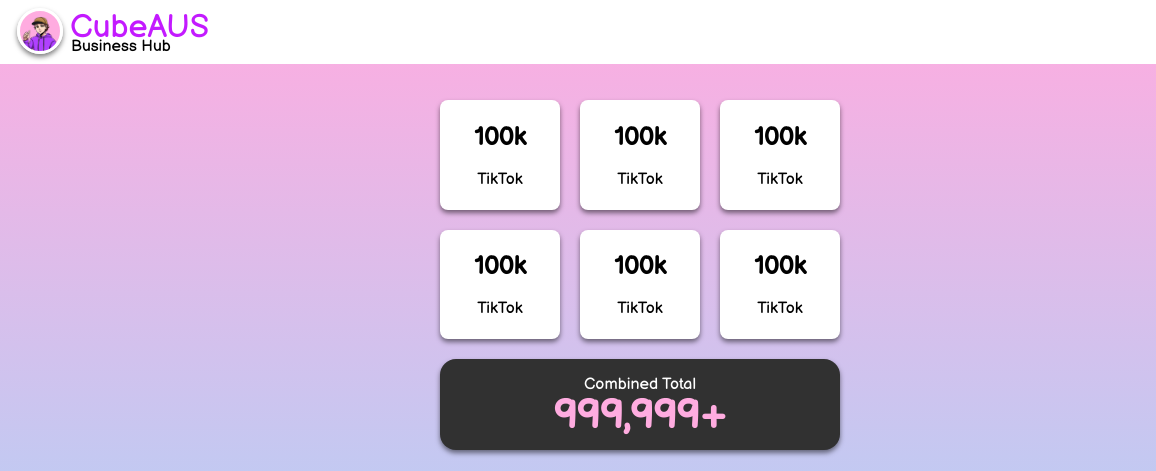
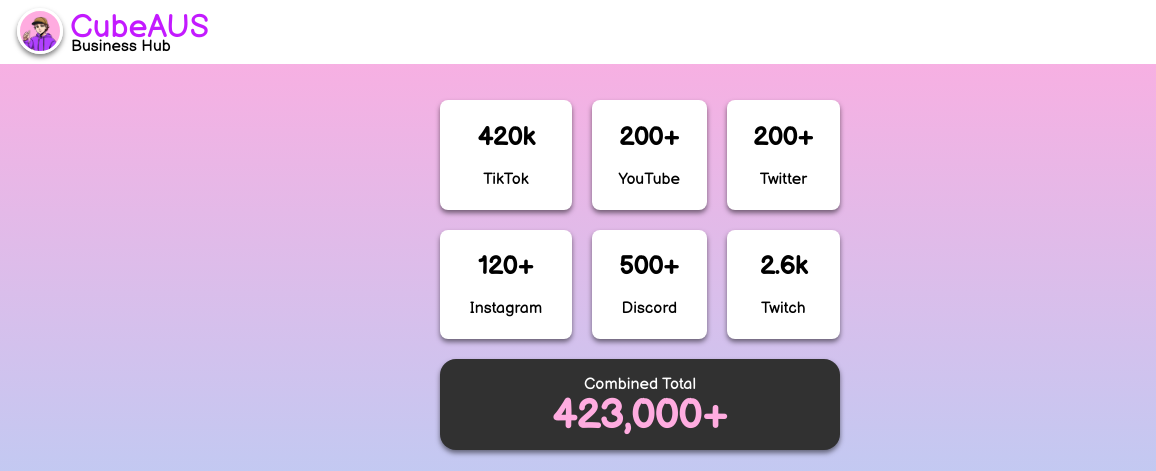
Before and after one commit to mattosull/CubeAUS, a plain HTML site: page page/business/index.html in a window 1280 px wide. Shown: the top 471 px of the page, 0-1156 px from the left. Drawn offline with Linux system fonts and the light colour scheme.

Commit message:
Updated Page

```diff
--- a/page/business/index.html
+++ b/page/business/index.html
@@ -12,7 +12,7 @@
 
 <div class="gradient"></div>
 <div class="container">
-    <div class="top-bar"><div class="profile-img"></div><h1 class="title">CubeAUS</h1><p class="description">Business Hub</p></div>
+    <div class="top-bar"><div class="profile-img" onclick="window.location.href='../home/index.html'"></div><h1 class="title">CubeAUS</h1><p class="description">Business Hub</p></div>
     <div class="sidepanel-button" onclick="sidepanel()"></div>
     <div id="sidepanel" class="sidepanel">
         <a href="#" class="closebtn" onclick="close_sidepanel()">&times;</a>
@@ -24,17 +24,17 @@
       </div>
       <table class="info">
         <tr>
-            <td><h1>100k</h1><p>TikTok</p></td>
-            <td><h1>100k</h1><p>TikTok</p></td>
-            <td><h1>100k</h1><p>TikTok</p></td>
+            <td class="tiktok"><h1>420k</h1><p>TikTok</p></td>
+            <td class="youtube"><h1>200+</h1><p>YouTube</p></td>
+            <td class="twitter"><h1>200+</h1><p>Twitter</p></td>
         </tr>
         <tr>
-            <td><h1>100k</h1><p>TikTok</p></td>
-            <td><h1>100k</h1><p>TikTok</p></td>
-            <td><h1>100k</h1><p>TikTok</p></td>
+            <td class="instagram"><h1>120+</h1><p>Instagram</p></td>
+            <td class="discord"><h1>500+</h1><p>Discord</p></td>
+            <td class="twitch"><h1>2.6k</h1><p>Twitch</p></td>
         </tr>
     </table>
-    <div class="combined-total"><p>Combined Total</p><h1>999,999+</h1></div>
+    <div class="combined-total"><p>Combined Total</p><h1>423,000+</h1></div>
     <div class="email"><p class="highlight" onclick="copy_text()">Get In Touch</p><p class="email-copy" onclick="copy_text()">business.cubeaus@gmail.com</p></div>
 </div>
 </div>
```
